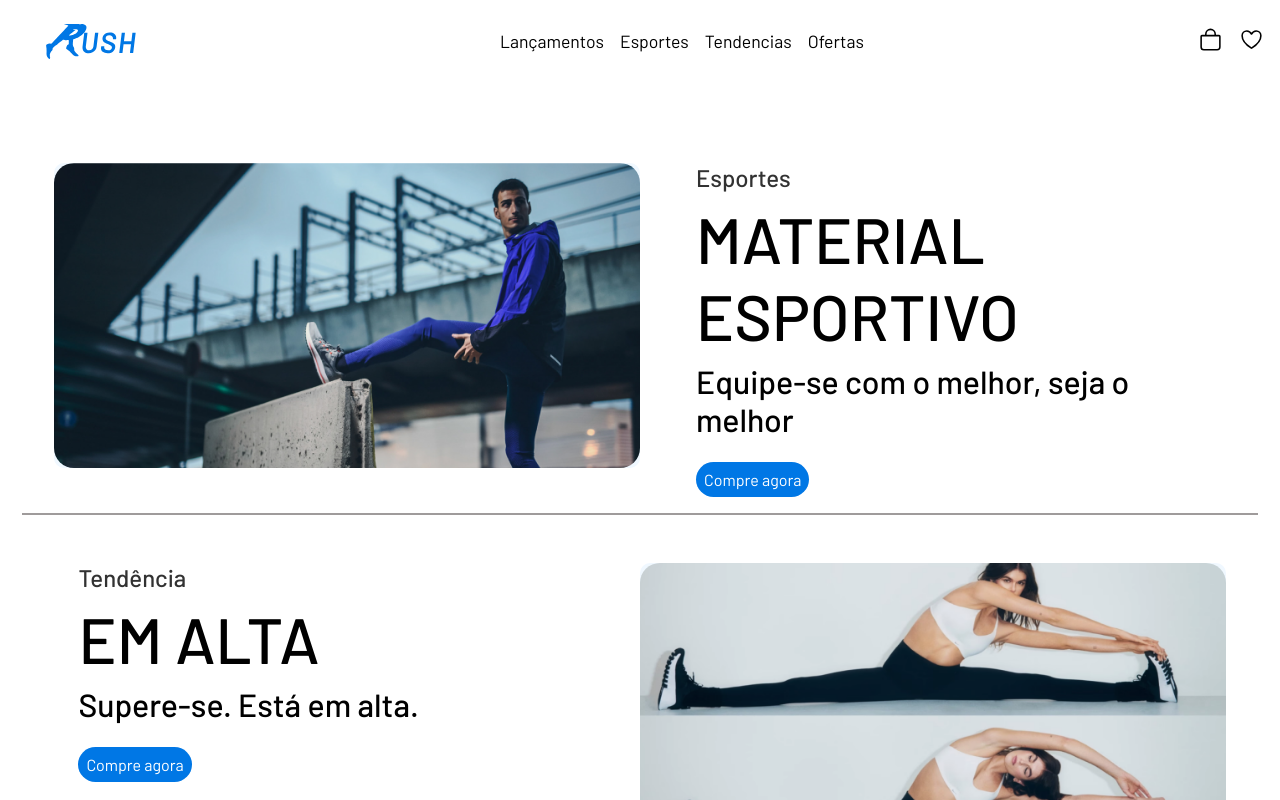
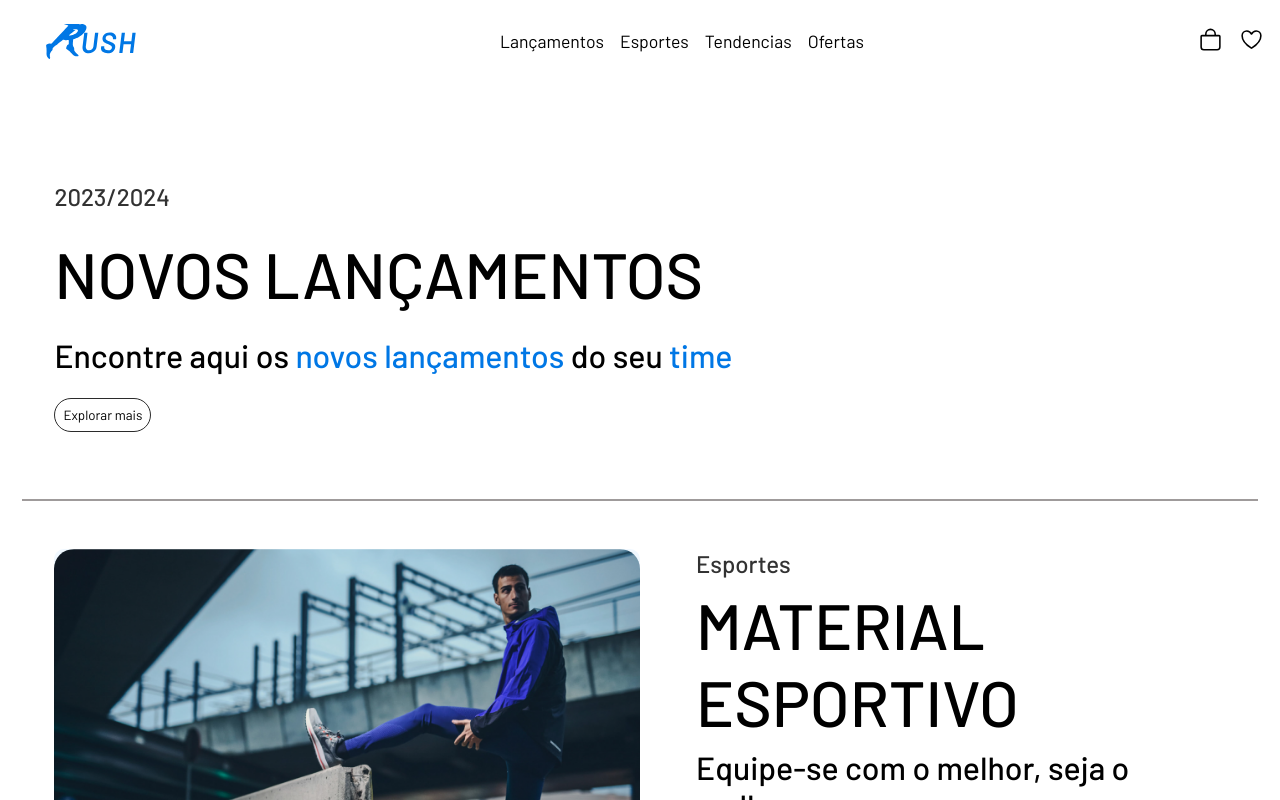
Before and after one commit to E-fficency/rush, a React (Vite) app: page / in a window 1280 px wide. Shown: the top 800 px of the page. Built offline with nearby package versions, Linux system fonts and the light colour scheme.

Commit message:
Carrossel Web

```diff
--- a/src/pages/Home.jsx
+++ b/src/pages/Home.jsx
@@ -1,24 +1,68 @@
 import Footer from "../components/Footer";
 import Nav from "../components/Nav";
-import { Container } from "../styles/StyleHomeDesktop";
+import { Container, FirstSection } from "../styles/StyleHomeDesktop";
 import ProductList from "../components/ProductList";
 import HomeDesktop from "../components/HomeDesktop";
-import homeData from '../mocks/homeData'
+import homeData from "../mocks/homeData";
 import { useEffect } from "react";
 import FooterDesktop from "../components/FooterDesktop";
 import NavDesktop from "../components/NavDesktop";
+import swipe1 from "../assets/images/1.png";
+import swipe2 from "../assets/images/3.png";
+import Carousel from "react-multi-carousel";
+import "react-multi-carousel/lib/styles.css";
+
+const responsive = {
+  superLargeDesktop: {
+    // the naming can be any, depends on you.
+    breakpoint: { max: 4000, min: 3000 },
+    items: 1,
+  },
+  desktop: {
+    breakpoint: { max: 3000, min: 1024 },
+    items: 1,
+  },
+};
 
 function Home() {
-
   useEffect(() => {
-    document.title = 'Rush | Home'
-  })
+    document.title = "Rush | Home";
+  });
   return (
     <>
-    <NavDesktop/>
+      <NavDesktop />
       <Nav />
       <ProductList />
       <Container>
+        <FirstSection>
+          <div className="left">
+            <h4>2023/2024</h4>
+            <h1>NOVOS LANÇAMENTOS</h1>
+            <h3>
+              Encontre aqui os <span>novos lançamentos</span> do seu{" "}
+              <span>time</span>
+            </h3>
+            <button className="explorar">Explorar mais</button>
+          </div>
+          <Carousel
+            className="carousel"
+            responsive={responsive}
+            swipeable
+            draggable
+            showDots={false}
+            infinite
+            autoPlay
+            autoPlaySpeed={5000}
+            deviceType={responsive.desktop}
+            arrows={false}
+          >
+            <img className="imagens-carousel" src={swipe1} />
+            <img className="imagens-carousel" src={swipe2} />
+          </Carousel>
+        </FirstSection>
+        <div
+          style={{ backgroundColor: "#9f9b9b", height: "2px", width: "100%" }}
+        ></div>
         {homeData.map((home, index) => (
           <HomeDesktop
             key={index}
@@ -32,7 +76,7 @@ function Home() {
           />
         ))}
       </Container>
-      <FooterDesktop/>
+      <FooterDesktop />
       <Footer />
     </>
   );
--- a/src/styles/StyleHomeDesktop.jsx
+++ b/src/styles/StyleHomeDesktop.jsx
@@ -30,7 +30,7 @@ export const Infos = styled.div`
     text-transform: uppercase;
     font-weight: 500;
   }
-  h3{
+  h3 {
     font-size: 2rem;
     font-weight: 500;
   }
@@ -45,7 +45,7 @@ export const Button = styled.div`
   padding: 0.5rem;
   margin-top: 1rem;
   color: #fff;
-  background-color: #0077E5;
+  background-color: #0077e5;
   width: fit-content;
   border-radius: 20px;
   text-decoration: none;
@@ -63,3 +63,65 @@ export const Imagem = styled.div`
     border-radius: 20px;
   }
 `;
+
+export const FirstSection = styled.div`
+  display: flex;
+  flex-direction: row;
+  align-items: center;
+  justify-content: space-between;
+  padding: 1rem 2rem;
+  height: 40dvh;
+  .left {
+    display: flex;
+    flex-direction: column;
+    align-items: start;
+    justify-content: center;
+    gap: 1.5rem;
+    width: 60%;
+  }
+  .carousel {
+    width: 40%;
+  }
+  .imagens-carousel {
+    width: 100%;
+    height: 40dvh;
+    object-fit: contain;
+  }
+  h1 {
+    font-weight: 500;
+    font-size: 4rem;
+  }
+  h3 {
+    font-size: 2rem;
+    font-weight: 500;
+  }
+  h4 {
+    font-size: 1.5rem;
+    font-weight: 500;
+    opacity: 80%;
+  }
+  span {
+    color: #0077e5;
+  }
+  .explorar {
+    padding: 0.5rem;
+    color: #000;
+    background-color: transparent;
+    width: fit-content;
+    border-radius: 20px;
+    text-decoration: none;
+    border: 1px solid #000000d4;
+    cursor: pointer;
+    transition: all 0.3s linear;
+    &:hover {
+      background-color: #0077e5;
+      border: 1px solid #0077e5;
+      color: white;
+    }
+  }
+  .separator {
+    background-color: #d4d4d4;
+    height: 2px;
+    width: 100%;
+  }
+`;
```
Also changed, not shown: src/assets/images/1.png (added), src/assets/images/3.png (added).
